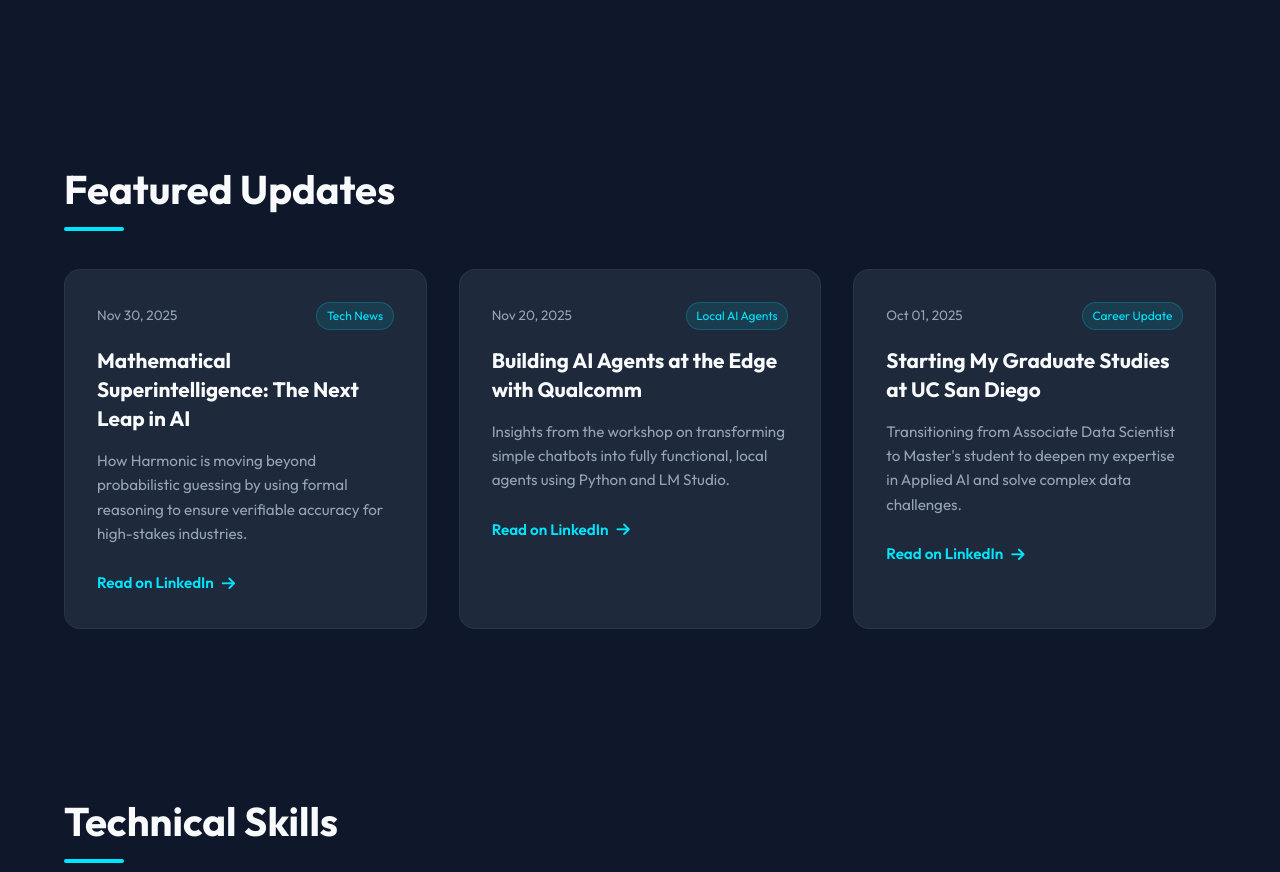
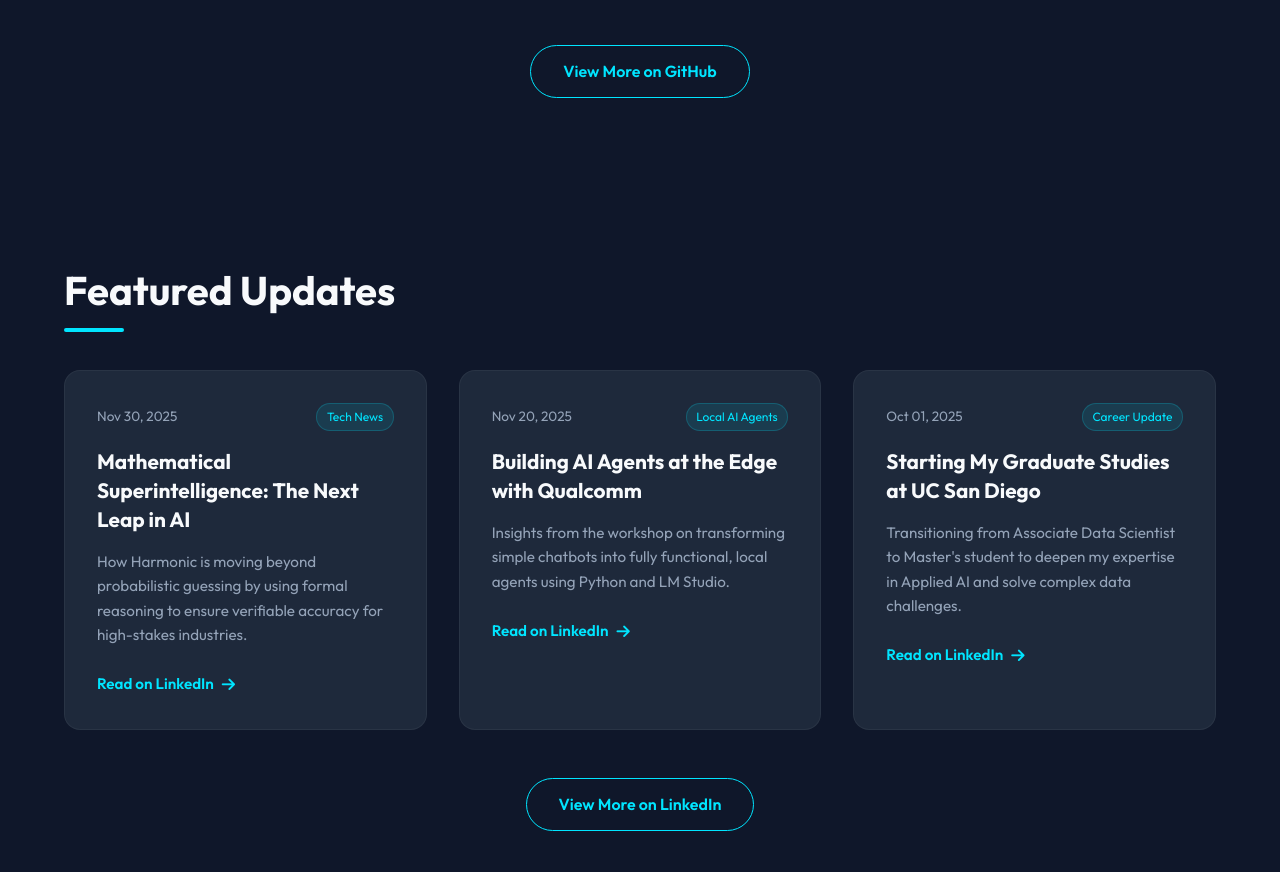
Before and after one commit to apatnaik0/apatnaik0.github.io, a plain HTML site: page index.html in a window 1280 px wide. Shown: the part 3100-3972 px from the top of the page. Drawn offline with Linux system fonts and the light colour scheme.

Commit message:
Adding view more button

```diff
--- a/index.html
+++ b/index.html
@@ -202,6 +202,9 @@
                 </div>
             </div>
         </div>
+        <div class="view-more-container">
+            <a href="https://github.com/apatnaik0" target="_blank" class="btn secondary-btn">View More on GitHub</a>
+        </div>
     </section>
 
     <section id="blogs" class="section">
@@ -251,6 +254,10 @@
                     </div>
                 </div>
             </div>
+        </div>
+        <div class="view-more-container">
+            <a href="https://www.linkedin.com/in/anish-patnaik-7241a6179/" target="_blank"
+                class="btn secondary-btn">View More on LinkedIn</a>
         </div>
     </section>
 
--- a/style.css
+++ b/style.css
@@ -155,6 +155,12 @@ body {
     margin-top: 2rem;
     display: flex;
     gap: 1.5rem;
+    justify-content: center;
+}
+
+.view-more-container {
+    margin-top: 3rem;
+    display: flex;
     justify-content: center;
 }
 
```
